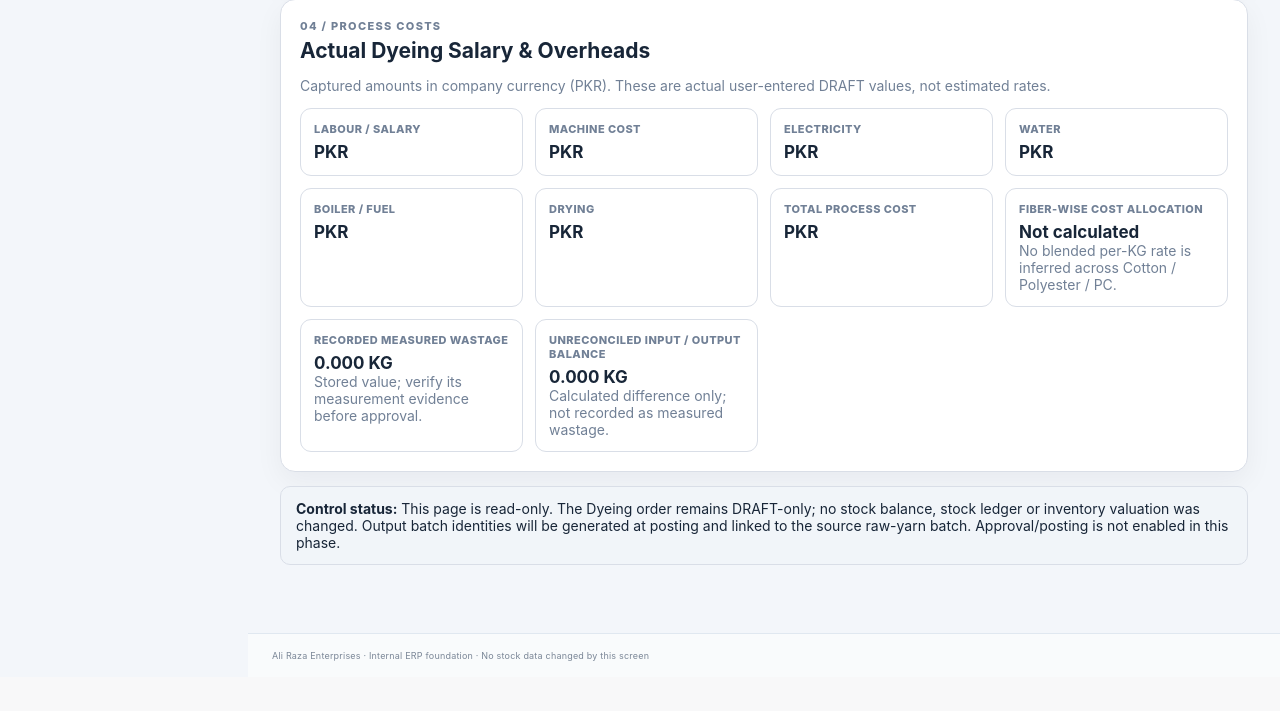
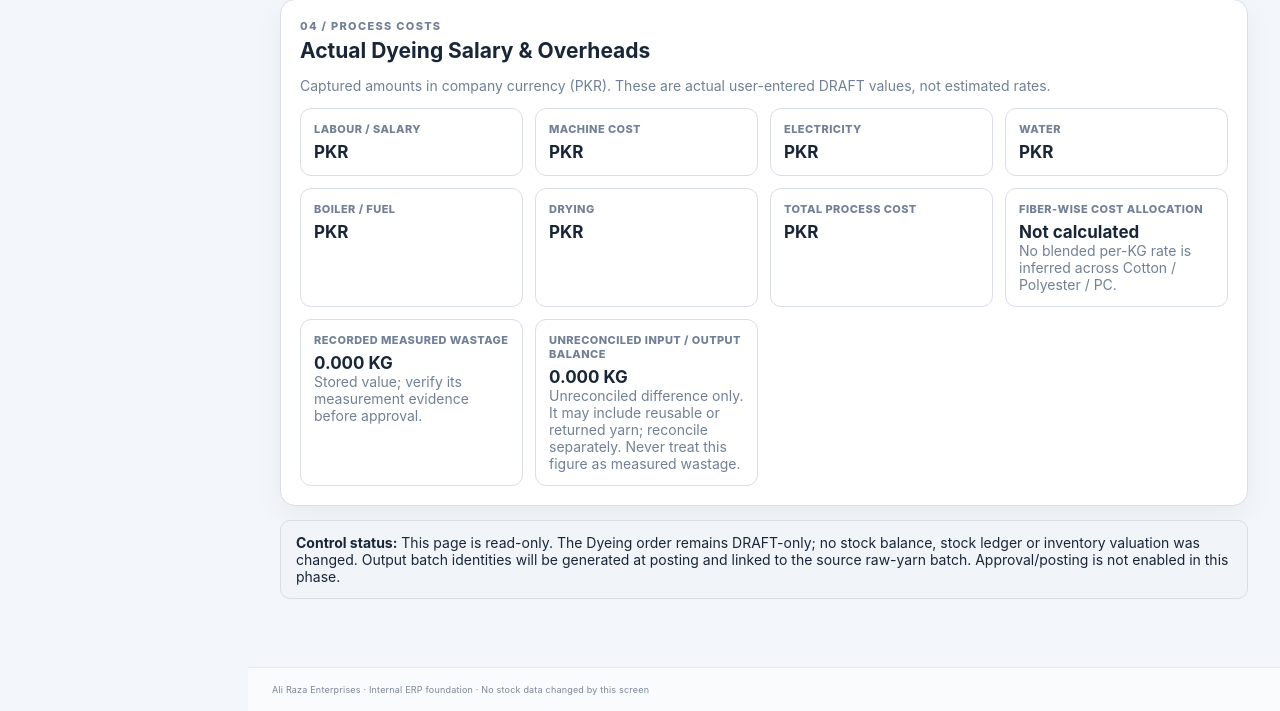
Before and after one commit to babarrasheed7676-dotcom/Ali-Raza-Enterprises-ERP, a Python web app: template app/templates/dyeing_detail.html in a window 1280 px wide. Shown: the part 1260-1971 px from the top of the page. Before the commit the page ends 1921 px from the top, so only its background shows below. Run offline with Jinja, Linux system fonts and the light colour scheme; the template is opened without the code that fills it, so the values that code supplies are empty.

Commit message:
Clarify Dyeing yarn balance reconciliation

```diff
--- a/app/templates/dyeing_detail.html
+++ b/app/templates/dyeing_detail.html
@@ -95,7 +95,7 @@
    {% endif %}
    {% if detail.order.actual_input_quantity_kg is not none and detail.order.actual_output_quantity_kg is not none %}
     {% set process_balance_kg = detail.order.actual_input_quantity_kg - detail.order.actual_output_quantity_kg %}
-    <div class="dy-stat"><small>Unreconciled input / output balance</small><strong>{{ '%.3f'|format(process_balance_kg) }} KG</strong><span class="dy-muted">Calculated difference only; not recorded as measured wastage.</span></div>
+    <div class="dy-stat"><small>Unreconciled input / output balance</small><strong>{{ '%.3f'|format(process_balance_kg) }} KG</strong><span class="dy-muted">Unreconciled difference only. It may include reusable or returned yarn; reconcile separately. Never treat this figure as measured wastage.</span></div>
    {% else %}
     <div class="dy-stat"><small>Unreconciled input / output balance</small><strong>Not available</strong><span class="dy-muted">Input or output total has not been recorded.</span></div>
    {% endif %}
```
